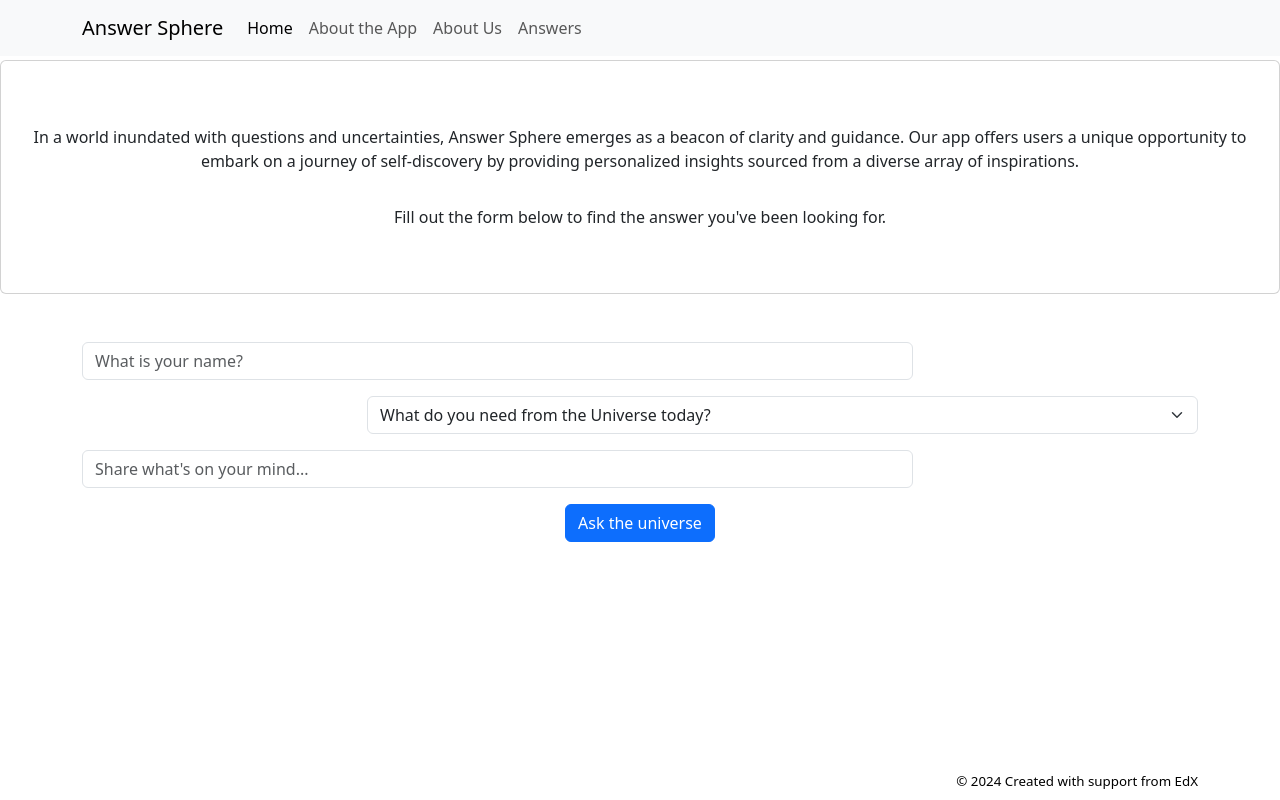
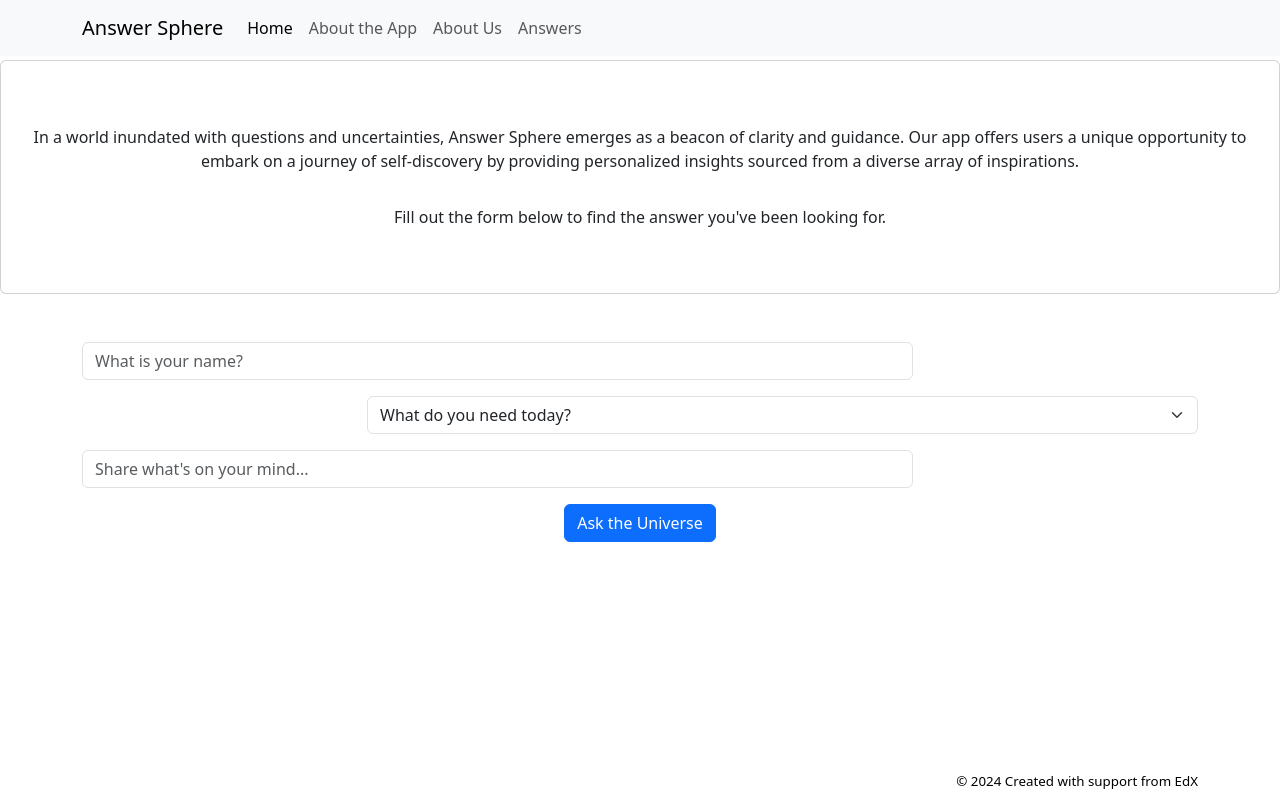
Before and after one commit to nyitrai87/answersphere, a React (Vite) app: page / in a window 1280 px wide. Built offline with nearby package versions, Linux system fonts and the light colour scheme.

Commit message:
fixed text in dropdown

```diff
--- a/src/components/Home/Home.jsx
+++ b/src/components/Home/Home.jsx
@@ -39,7 +39,7 @@ function Home() {
                 aria-label="Select what you need from the universe today"
               >
                 <option value="" disabled selected>
-                  What do you need from the Universe today?
+                  What do you need today?
                 </option>
                 <option value="1">Ask a question</option>
                 <option value="2">Get advice</option>
@@ -61,7 +61,7 @@ function Home() {
           </Form.Group>
 
           <Button variant="primary" type="submit">
-            Ask the universe
+            Ask the Universe
           </Button>
         </Form>
       </Container>
```
